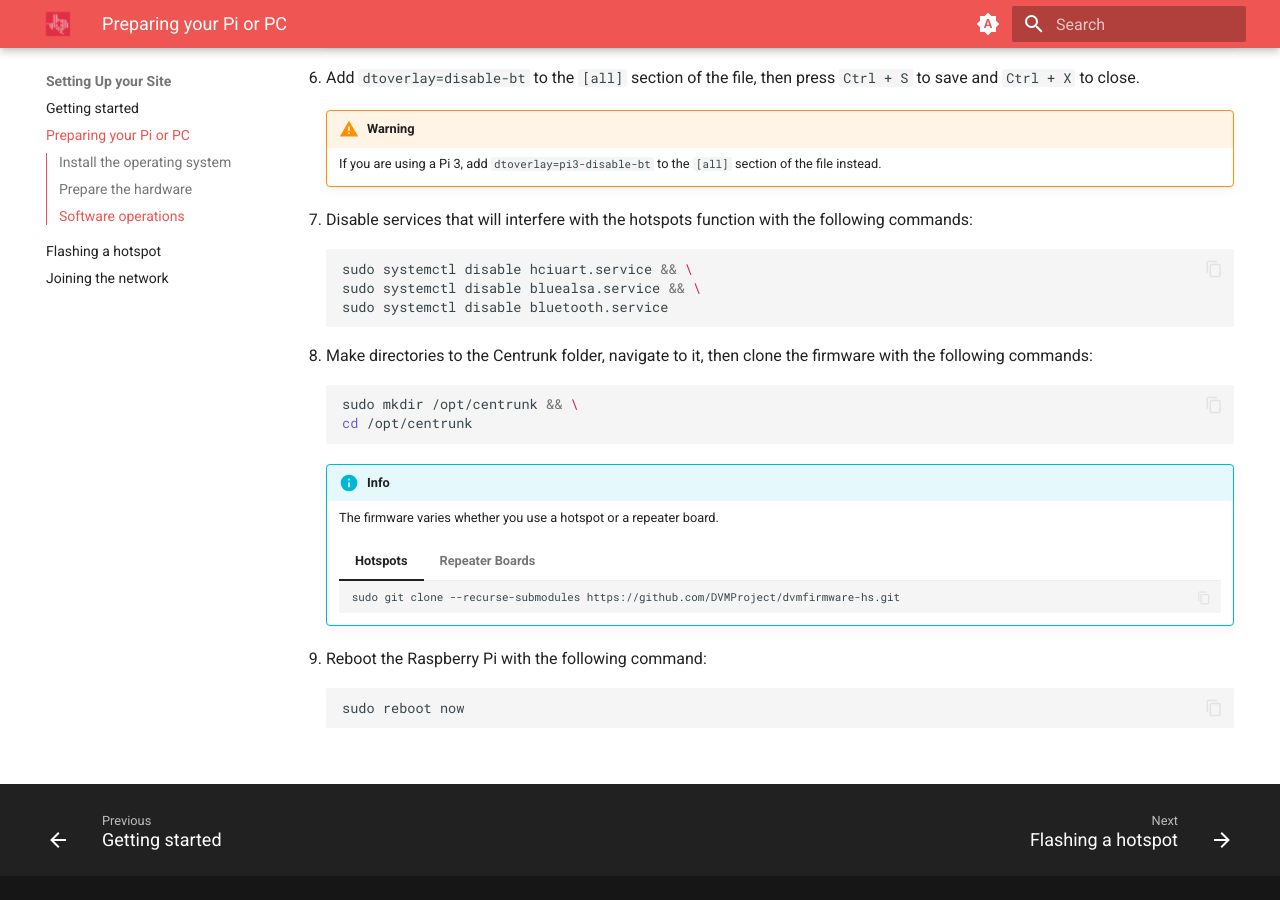
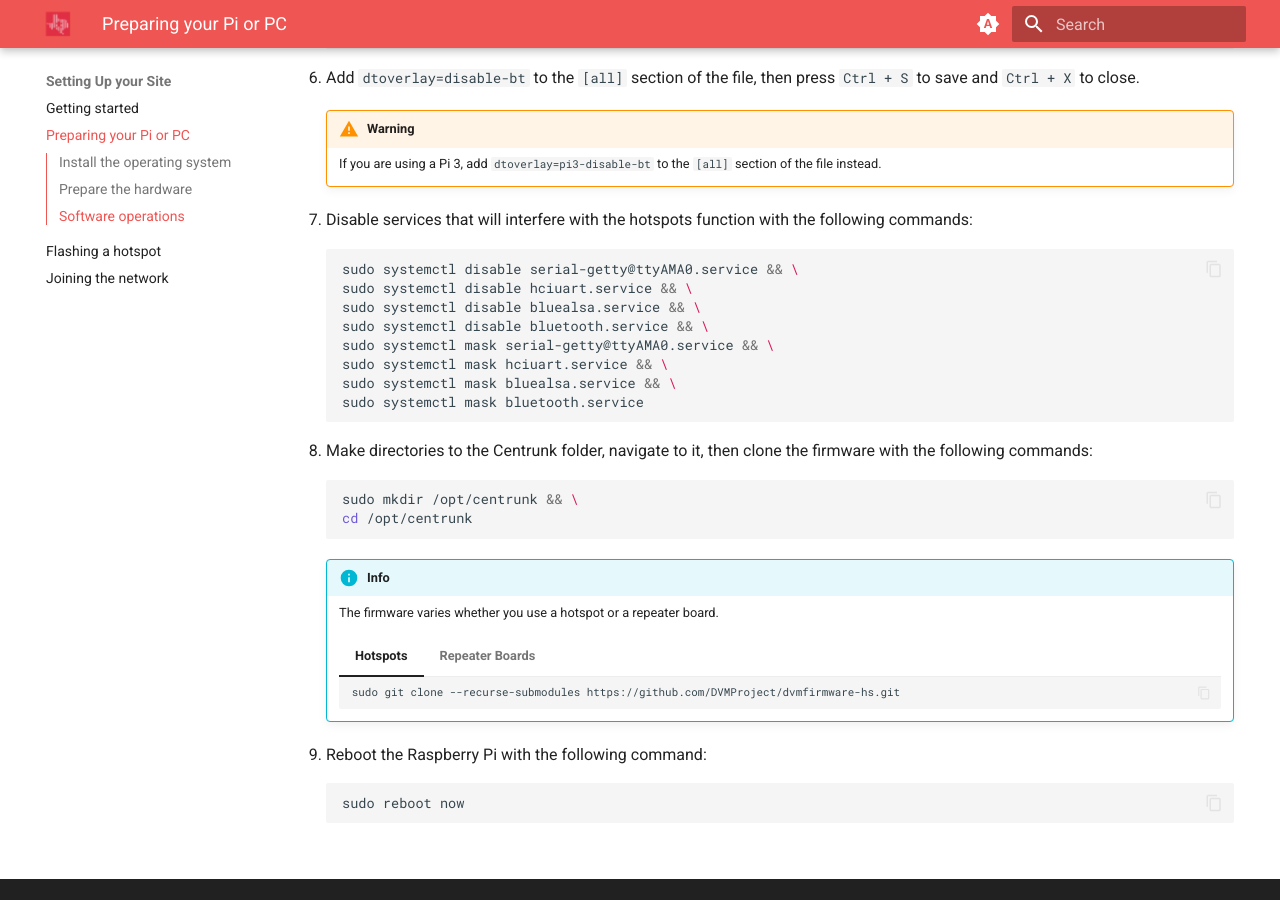
Before and after one commit to thehedgefrog/ctrs-documentation, an MkDocs documentation site: the page built from docs/setting-up/preparing-pi.md, in a window 1280 px wide and 900 px high, scrolled down 1758 px. Built offline with MkDocs 1.6.1 and Material for MkDocs 9.7.7, drawn with Linux system fonts in a browser that asks for light colours.

Commit message:
Updated systemd service disabling and masking to match current info

````diff
--- a/docs/setting-up/preparing-pi.md
+++ b/docs/setting-up/preparing-pi.md
@@ -77,9 +77,14 @@
     7. Disable services that will interfere with the hotspots function with the following commands:
 
         ``` sh
+        sudo systemctl disable serial-getty@ttyAMA0.service && \
         sudo systemctl disable hciuart.service && \
         sudo systemctl disable bluealsa.service && \
-        sudo systemctl disable bluetooth.service
+        sudo systemctl disable bluetooth.service && \
+        sudo systemctl mask serial-getty@ttyAMA0.service && \
+        sudo systemctl mask hciuart.service && \
+        sudo systemctl mask bluealsa.service && \
+        sudo systemctl mask bluetooth.service
         ```
     8. Make directories to the Centrunk folder, navigate to it, then clone the firmware with the following commands:
 
````
